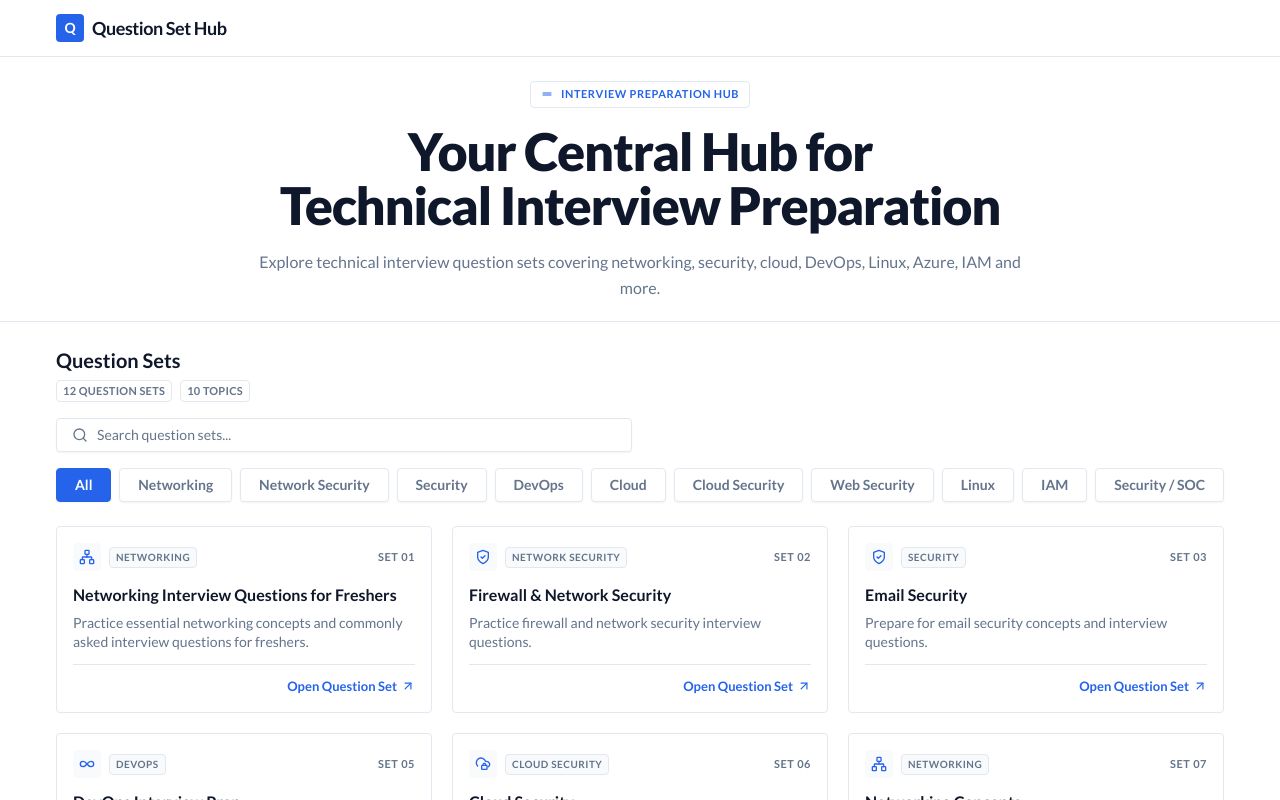
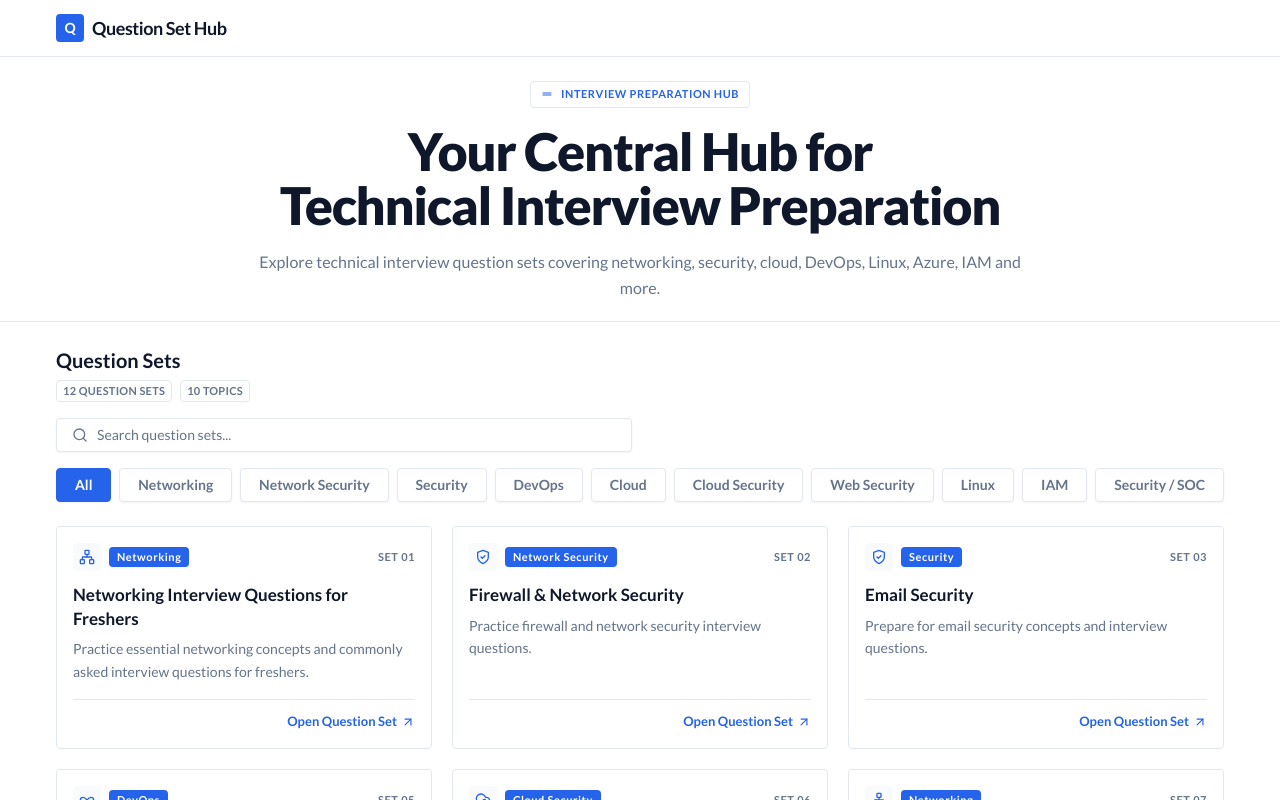
Before and after one commit to Nirmalakhadka18/Question_Set_Hub, a React (Vite) app: page / in a window 1280 px wide. Shown: the top 800 px of the page. Built offline with nearby package versions, Linux system fonts and the light colour scheme.

Commit message:
Update category badges on cards to solid NH blue

```diff
--- a/src/components/QuestionSetCard.tsx
+++ b/src/components/QuestionSetCard.tsx
@@ -98,20 +98,20 @@ export default function QuestionSetCard({ set }: QuestionSetCardProps) {
             <div className="flex h-7 w-7 shrink-0 items-center justify-center rounded bg-[var(--surface-2)] text-[var(--accent)]">
               <CategoryIcon category={set.category} />
             </div>
-            <span className="inline-flex items-center justify-center rounded bg-[var(--surface-2)] border border-[var(--border)] px-1.5 py-0.5 text-[10px] uppercase tracking-wider font-bold text-[var(--fg-muted)]">
+            <span className="inline-flex items-center justify-center rounded bg-[#2563eb] px-2 py-0.5 text-[11px] tracking-wider font-bold text-white shadow-sm">
               {set.category}
             </span>
-            <span className="ml-auto text-[11px] font-bold text-[var(--fg-muted)] tracking-wider">
+            <span className="ml-auto text-[11px] font-semibold text-[var(--fg-muted)] tracking-wider">
               SET {set.number}
             </span>
           </div>
         </div>
 
-        <h3 className="text-base font-bold text-[var(--fg)] mb-1.5 group-hover:text-[var(--accent)] transition-colors line-clamp-2">
+        <h3 className="text-[17px] font-bold text-[var(--fg)] mb-2 group-hover:text-[var(--accent)] transition-colors line-clamp-2 leading-snug">
           {set.title}
         </h3>
 
-        <p className="text-sm text-[var(--fg-muted)] leading-snug mb-3 line-clamp-3">
+        <p className="text-sm font-normal text-[var(--fg-muted)] leading-relaxed mb-4 line-clamp-3">
           {set.description}
         </p>
       </div>
```
